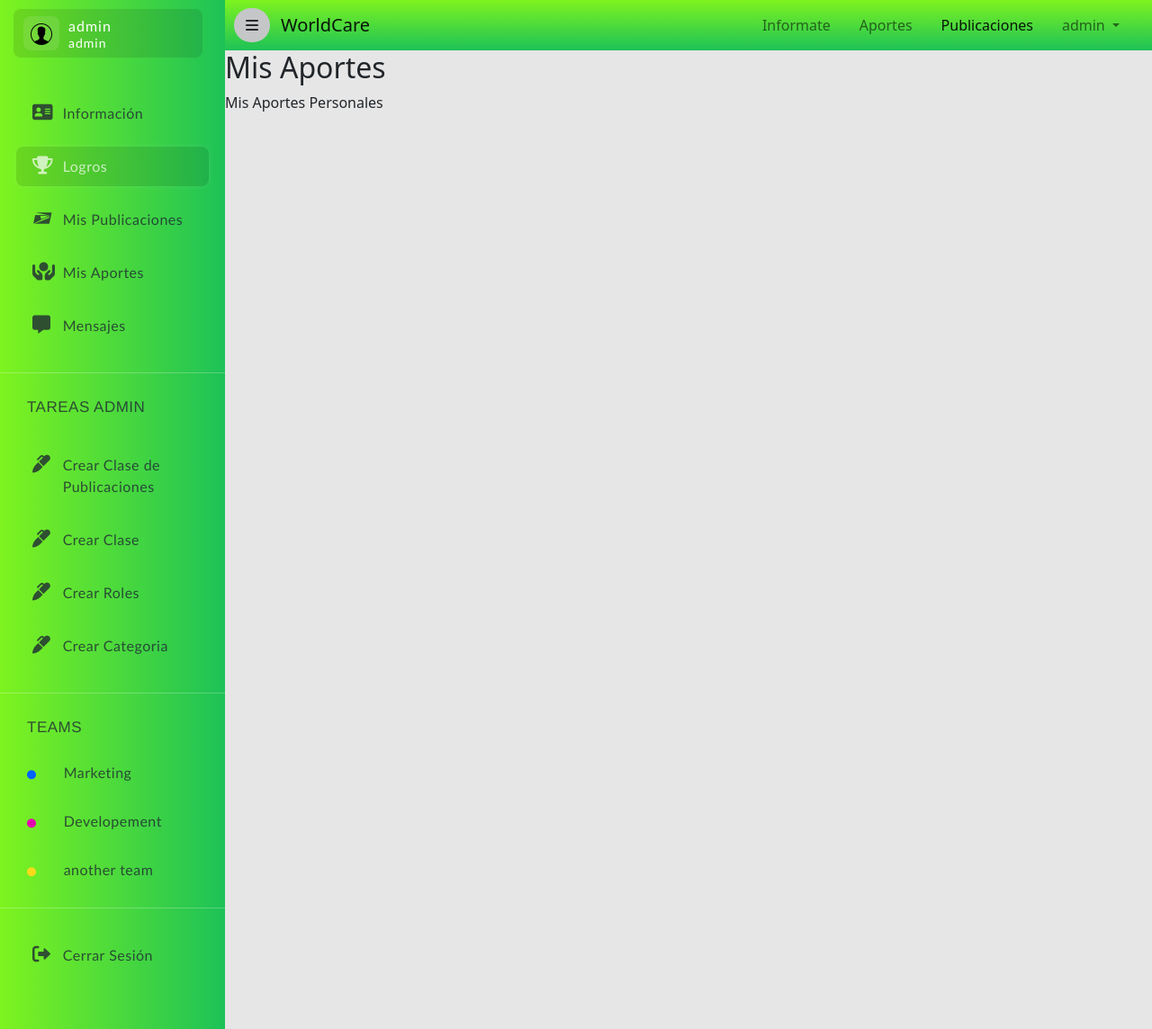
After one commit to eluqm/IS-3group6, a Flask app: page /aportes/aportes/1 in a window 1280 px wide. The commit adds this page. Shown: the whole page at 90% size. Run offline with Flask 2, Linux system fonts and the light colour scheme; the visitor is signed in with stand-in values (Sample User, id 1); data comes from the database, SQL or seed files in the repository; some libraries are stand-ins or nearby versions.

Commit message:
create aportes backend and frontend

```diff
--- a/huellaCarbono/__init__.py
+++ b/huellaCarbono/__init__.py
@@ -33,6 +33,9 @@ from huellaCarbono.views.profile import profile
 app.register_blueprint(profile)
 
 
+from huellaCarbono.views.aportes import aportes
+app.register_blueprint(aportes)
+
 
 
 #from huellaCarbono.models.user import User
--- /dev/null
+++ b/huellaCarbono/templates/aportes/aportes.html
@@ -0,0 +1,9 @@
+{% extends "base.html" %}
+{% block header %}
+    <h2> {% block title %}Mis Aportes{% endblock %} </h2>
+{% endblock %}
+
+{% block content %}
+<p>Mis Aportes Personales</p>
+
+{% endblock %}
--- a/huellaCarbono/templates/base.html
+++ b/huellaCarbono/templates/base.html
@@ -14,8 +14,8 @@
 </head>
 
 
-{% if  render == 'view/profile' %}
-<body class="{{ classes.page_div }}">
+{% if  render == 'view/profile' or render == "view/aportes"%}
+<body class="active">
 {% else %}
 <body>
 {% endif %}
@@ -121,19 +121,19 @@
                                     <i class="fa-brands fa-usps"></i>
                                 </div>
                                 <div class="col-10">
-                                    Publicaciones
+                                    Mis Publicaciones
                                 </div>
                             </div>
                         </a>
                     </li>
                     <li class="navigation-list-item">
-                        <a class="navigation-link" href="/">
+                        <a class="navigation-link" href="{{url_for("aportes.menu",id=g.user.id)}}">
                             <div class="row">
                                 <div class="col-2">
                                     <i class="fa-solid fa-hands-holding-circle"></i>
                                 </div>
                                 <div class="col-10">
-                                    Aportes
+                                    Mis Aportes
                                 </div>
                             </div>
                         </a>
@@ -157,7 +157,7 @@
                 {% if g.user.username == 'admin' %}
                 <hr style="margin-top: 30px; color: white;">
                 <div class="teams-title-container">
-                    <p class="teams-title">TAREAS</p>
+                    <p class="teams-title">TAREAS ADMIN</p>
                 </div>
                 <ul class="navigation-list">
                     <li class="navigation-list-item">
@@ -198,6 +198,20 @@
                             </div>
                         </a>
                     </li>
+
+                    <li class="navigation-list-item">
+                        <a class="navigation-link" href="/">
+                            <div class="row">
+                                <div class="col-2">
+                                    <i class="fa-solid fa-marker"></i>
+                                </div>
+                                <div class="col-10">
+                                    Crear Categoria
+                                </div>
+                            </div>
+                        </a>
+                    </li>
+
                 </ul>
                 {% endif %}
 
--- /dev/null
+++ b/huellaCarbono/views/aportes.py
@@ -0,0 +1,30 @@
+from flask import(
+    render_template, Blueprint, flash, g, redirect, request, url_for
+)
+from huellaCarbono import db
+from huellaCarbono.views.auth import login_required
+from huellaCarbono.views.auth import admin_required
+
+aportes = Blueprint('aportes', __name__, url_prefix='/aportes')
+
+# FROM UTILS
+from huellaCarbono.utils.utils_profile import getUser
+
+@aportes.route('/aportes/<int:id>', methods=('GET', 'POST'))
+@login_required
+def menu(id):
+    user = getUser(id)
+    return render_template('aportes/aportes.html',render="view/aportes")
+
+
+
+@aportes.errorhandler(404)
+def page_not_found(e):
+    # note that we set the 404 status explicitly
+    return render_template('errorPages/404.html'), 404
+
+
+@aportes.errorhandler(401)
+def unauthorized(e):
+    # note that we set the 404 status explicitly
+    return render_template('errorPages/401.html'), 401
```
Also changed, not shown: huellaCarbono/views/profile.py (+1 -6 lines).
